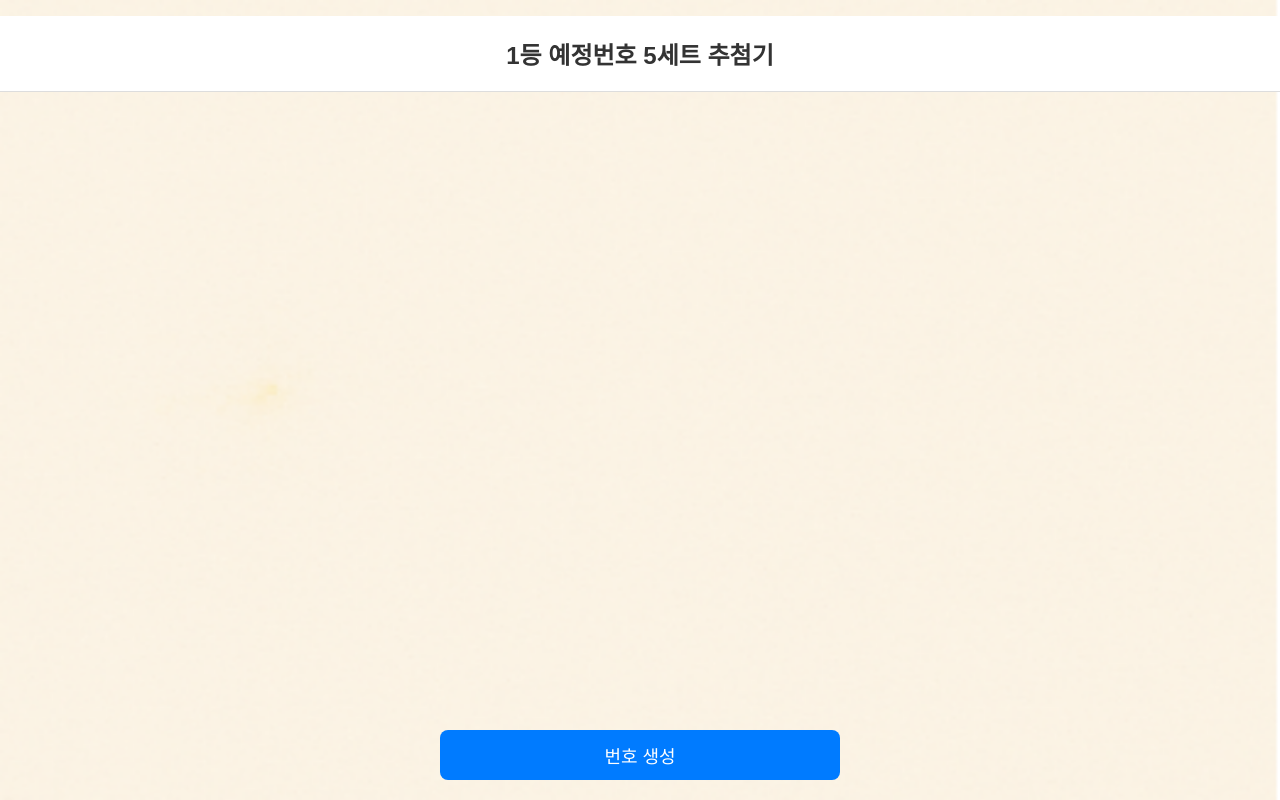
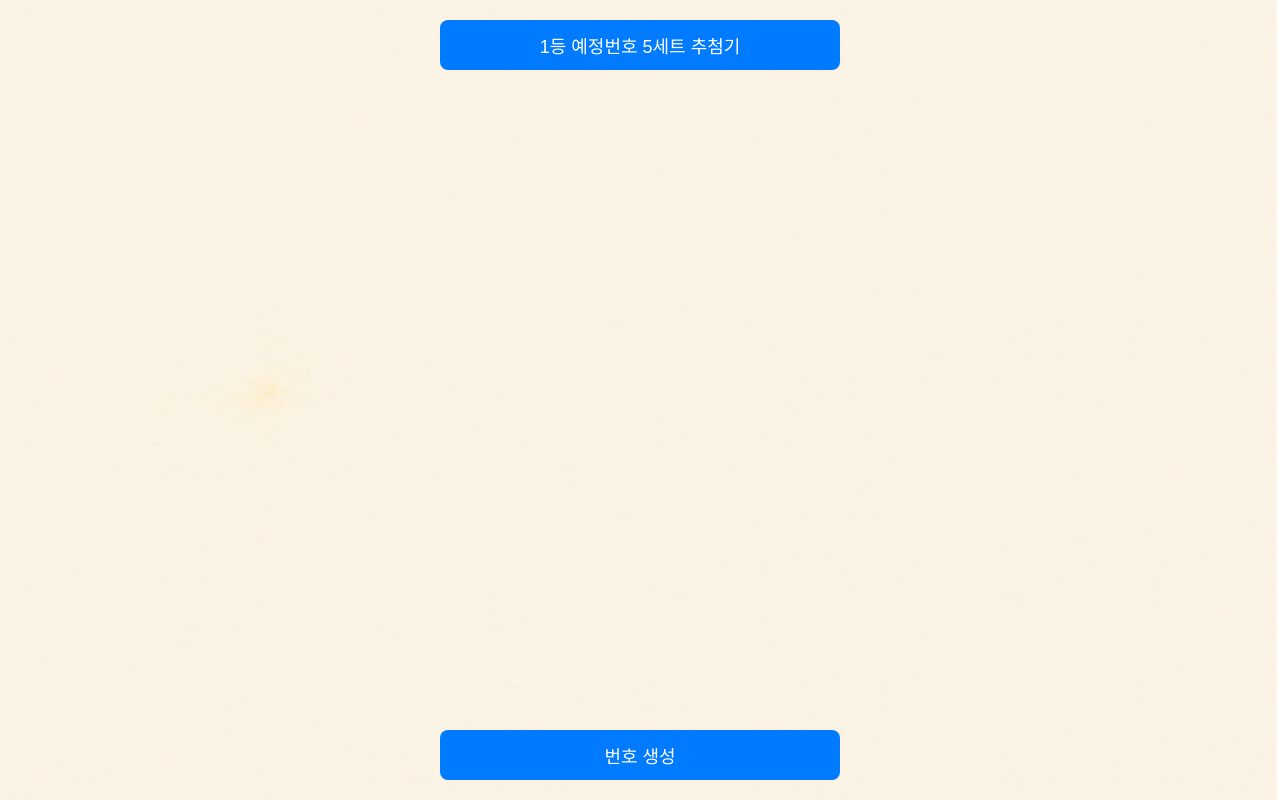
Before and after one commit to maducokr/lotto, a website: page index.html in a window 1280 px wide. Drawn offline with Linux system fonts and the light colour scheme.

Commit message:
슬롯머신형 생성기

```diff
--- a/index.html
+++ b/index.html
@@ -70,7 +70,7 @@
     .table-wrapper {
       width: 100%;
       max-width: 90vw;
-      padding: 0 10px;
+      padding: 0 2px;
       display: flex;
       flex-direction: column;
       align-items: center;
@@ -78,7 +78,27 @@
       flex: 1;
       margin: auto 0;
     }
+    .h1-button {
+      position: fixed;
+      top: 20px;
+      left: 50%;
+      transform: translateX(-50%);
+      padding: 12px 24px;
+      font-size: 18px;
+      background-color: #007bff;
+      color: white;
+      border: none;
+      border-radius: 8px;
+      cursor: pointer;
+      z-index: 1000;
+      width: calc(90vw - 40px);
+      max-width: 400px;
+    }
 
+
+    .h1-button:hover {
+      background-color: #0056b3;
+    }
 
     .generate-button {
       position: fixed;
@@ -104,7 +124,7 @@
   </style>
 </head>
 <body>
-  <h1>1등 예정번호 5세트 추첨기</h1>
+  <button class="h1-button" >1등 예정번호 5세트 추첨기</button>
   <div id="results" class="table-wrapper"></div>
   <button class="generate-button" onclick="generateSets()">번호 생성</button>
 
```
